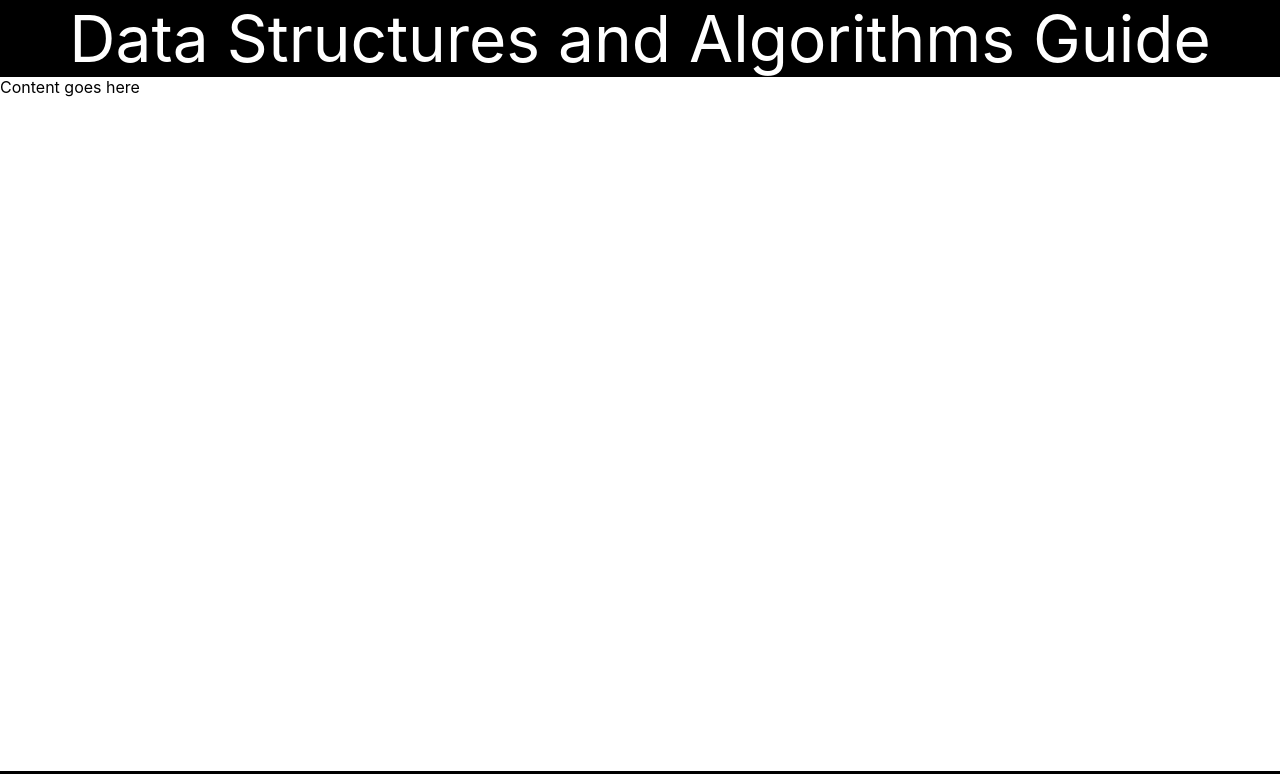
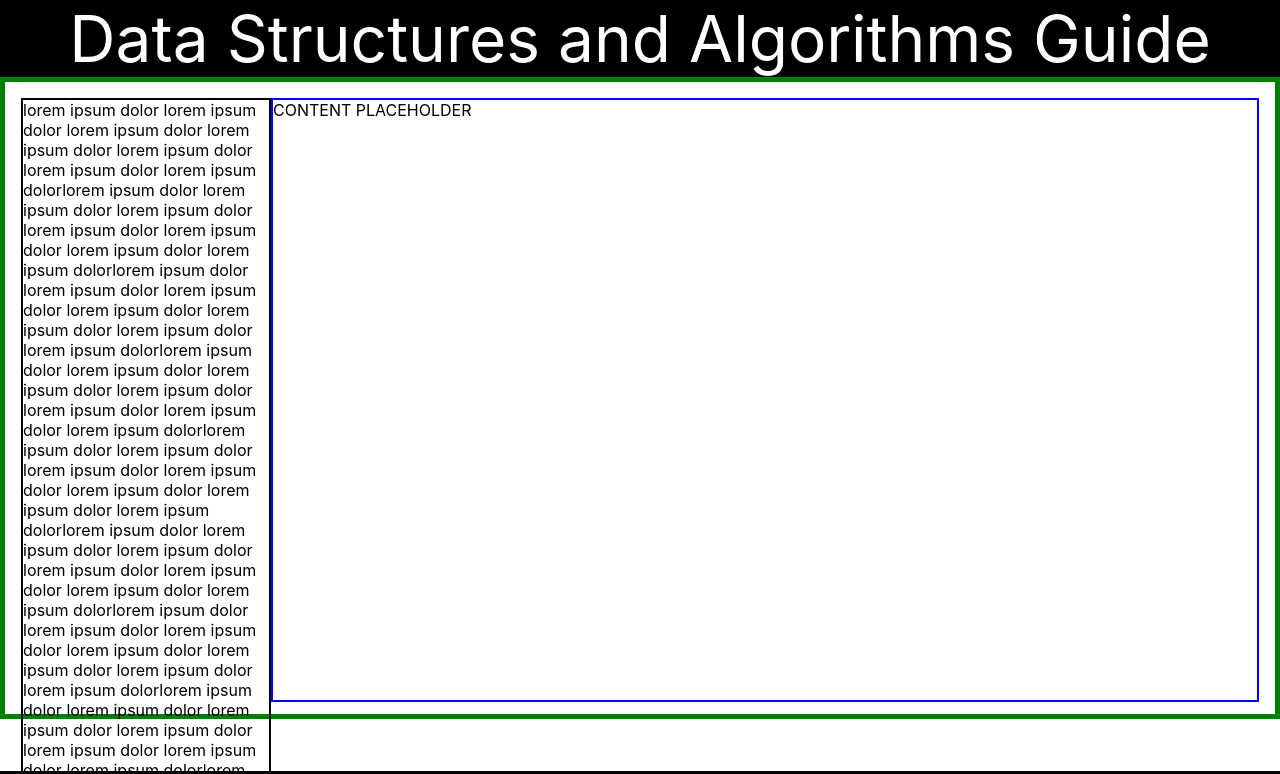
Before and after one commit to miltonhuynh/DSA-guide, a React (Create React App) app in the folder app/: page / in a window 1280 px wide. Shown: the top 774 px of the page. Built offline with nearby package versions, Linux system fonts and the light colour scheme; the HTML template or start-up script is replaced by a standard one.

Commit message:
Added placeholder text to make scrollable side bar

```diff
--- a/app/src/App.css
+++ b/app/src/App.css
@@ -4,6 +4,28 @@
   display: flex;
   justify-content: center;
   font-size: 4rem;
+}
+
+#Page_container {
+  display: flex;
+  flex-direction: row;
+  height: 75vh;
+  border: 5px solid green;
+  padding: 1rem;
+}
+
+#Navigator {
+  width: 20vw;
+  border: 2px solid black;
+  height: 150vh;
+  overflow: scroll;
+  min-width: 200px;
+}
+
+#Content {
+  width: 80vw;
+  border: 2px solid blue;
+  height: 75vh;
 }
 
 #footer {
--- a/app/src/App.js
+++ b/app/src/App.js
@@ -1,10 +1,11 @@
 import './App.css';
 import HeaderFooter from './Components/HeaderFooter';
+import Page from './Components/Page';
 
 function App() {
   return (
     <HeaderFooter>
-      Content goes here
+      <Page/>
     </HeaderFooter>
   );
 }
--- /dev/null
+++ b/app/src/Components/Content.js
@@ -0,0 +1,9 @@
+import React from 'react'
+
+export default function Content() {
+  return (
+    <div id="Content">
+        CONTENT PLACEHOLDER
+    </div>
+  )
+}
--- /dev/null
+++ b/app/src/Components/Nav.js
@@ -0,0 +1,87 @@
+import React from 'react'
+
+export default function Nav() {
+  return (
+    <div id="Navigator">
+        lorem ipsum dolor
+        lorem ipsum dolor
+        lorem ipsum dolor
+        lorem ipsum dolor
+        lorem ipsum dolor
+        lorem ipsum dolor
+        lorem ipsum dolorlorem ipsum dolor
+        lorem ipsum dolor
+        lorem ipsum dolor
+        lorem ipsum dolor
+        lorem ipsum dolor
+        lorem ipsum dolor
+        lorem ipsum dolorlorem ipsum dolor
+        lorem ipsum dolor
+        lorem ipsum dolor
+        lorem ipsum dolor
+        lorem ipsum dolor
+        lorem ipsum dolor
+        lorem ipsum dolorlorem ipsum dolor
+        lorem ipsum dolor
+        lorem ipsum dolor
+        lorem ipsum dolor
+        lorem ipsum dolor
+        lorem ipsum dolor
+        lorem ipsum dolorlorem ipsum dolor
+        lorem ipsum dolor
+        lorem ipsum dolor
+        lorem ipsum dolor
+        lorem ipsum dolor
+        lorem ipsum dolor
+        lorem ipsum dolorlorem ipsum dolor
+        lorem ipsum dolor
+        lorem ipsum dolor
+        lorem ipsum dolor
+        lorem ipsum dolor
+        lorem ipsum dolor
+        lorem ipsum dolorlorem ipsum dolor
+        lorem ipsum dolor
+        lorem ipsum dolor
+        lorem ipsum dolor
+        lorem ipsum dolor
+        lorem ipsum dolor
+        lorem ipsum dolorlorem ipsum dolor
+        lorem ipsum dolor
+        lorem ipsum dolor
+        lorem ipsum dolor
+        lorem ipsum dolor
+        lorem ipsum dolor
+        lorem ipsum dolorlorem ipsum dolor
+        lorem ipsum dolor
+        lorem ipsum dolor
+        lorem ipsum dolor
+        lorem ipsum dolor
+        lorem ipsum dolor
+        lorem ipsum dolorlorem ipsum dolor
+        lorem ipsum dolor
+        lorem ipsum dolor
+        lorem ipsum dolor
+        lorem ipsum dolor
+        lorem ipsum dolor
+        lorem ipsum dolorlorem ipsum dolor
+        lorem ipsum dolor
+        lorem ipsum dolor
+        lorem ipsum dolor
+        lorem ipsum dolor
+        lorem ipsum dolor
+        lorem ipsum dolor   lorem ipsum dolor
+        lorem ipsum dolor
+        lorem ipsum dolor
+        lorem ipsum dolor
+        lorem ipsum dolor
+        lorem ipsum dolor
+        lorem ipsum dolorlorem ipsum dolor
+        lorem ipsum dolor
+        lorem ipsum dolor
+        lorem ipsum dolor
+        lorem ipsum dolor
+        lorem ipsum dolor
+        lorem ipsum dolor
+    </div>
+  )
+}
--- /dev/null
+++ b/app/src/Components/Page.js
@@ -0,0 +1,12 @@
+import React from 'react'
+import Nav from './Nav'
+import Content from './Content'
+
+export default function Page() {
+  return (
+    <div id="Page_container">
+        <Nav/>
+        <Content/>
+    </div>
+  )
+}
```
